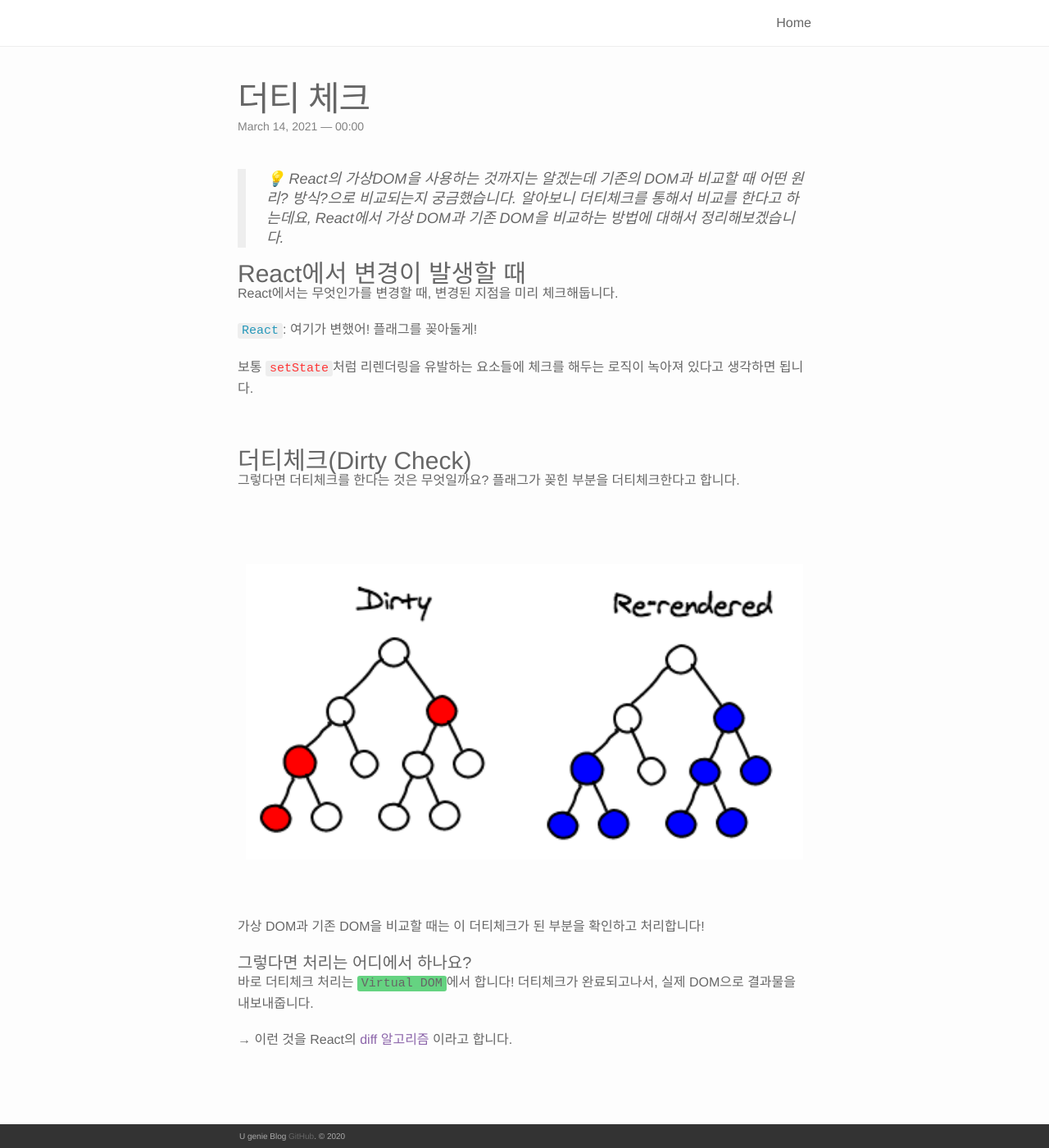
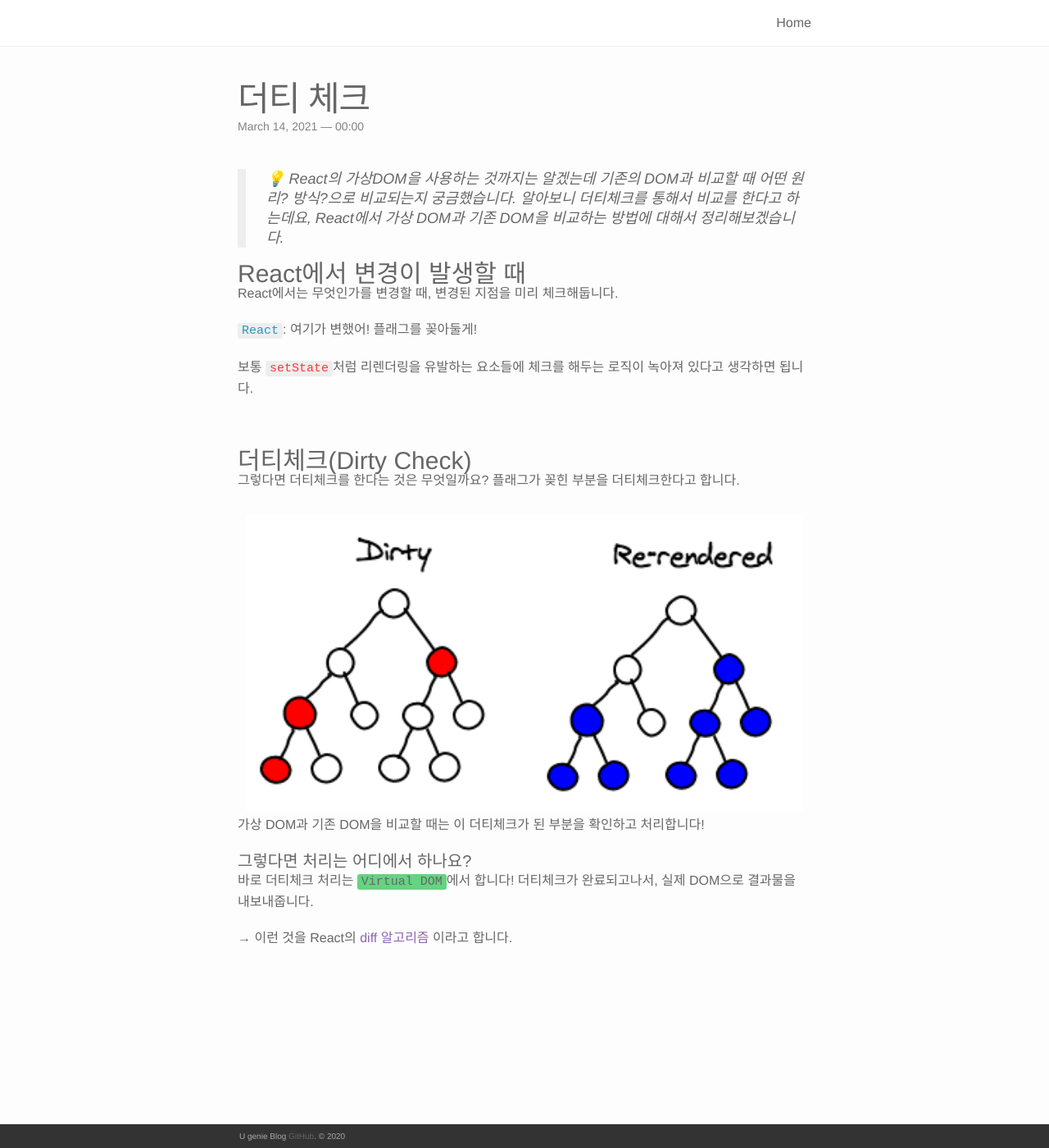
Before and after one commit to HyunYuJin/HyunYuJin.github.io, a Jekyll site: the page built from _posts/2021-03-14-React03.markdown, in a window 1280 px wide and 1400 px high. Shown: the whole window at 82% size. Built offline with Jekyll 4.4.1, drawn with Linux system fonts in a browser that asks for light colours; nearby versions of some CDN libraries.

Commit message:
.img_row height -> max-height

```diff
--- a/_sass/_layout.scss
+++ b/_sass/_layout.scss
@@ -262,7 +262,7 @@
 }
 
 .img_row{
-  height: $img_height;
+  max-height: $img_height;
   width: 100%;
   box-sizing:border-box;
   padding: $img_spacing;
```
